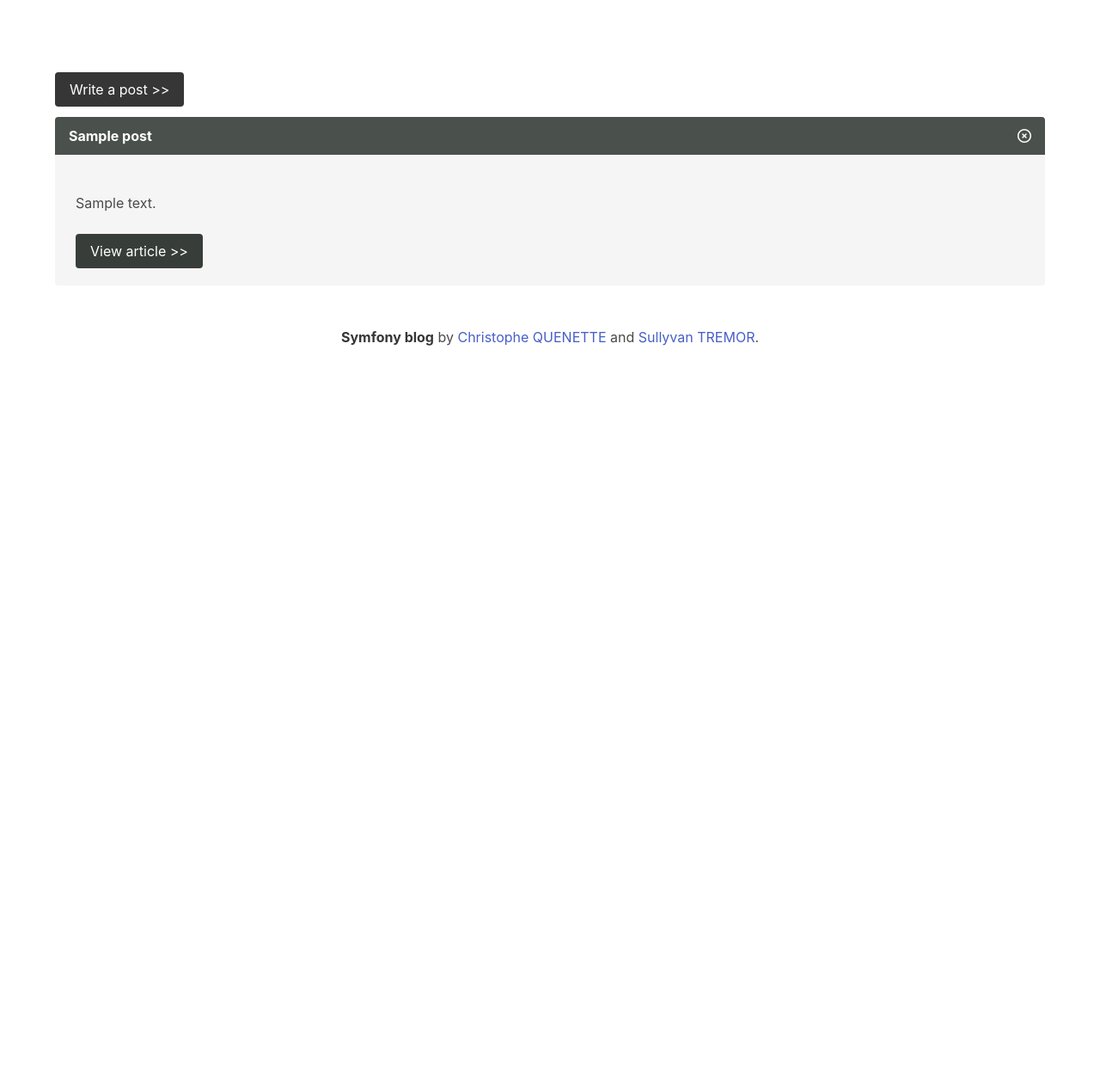
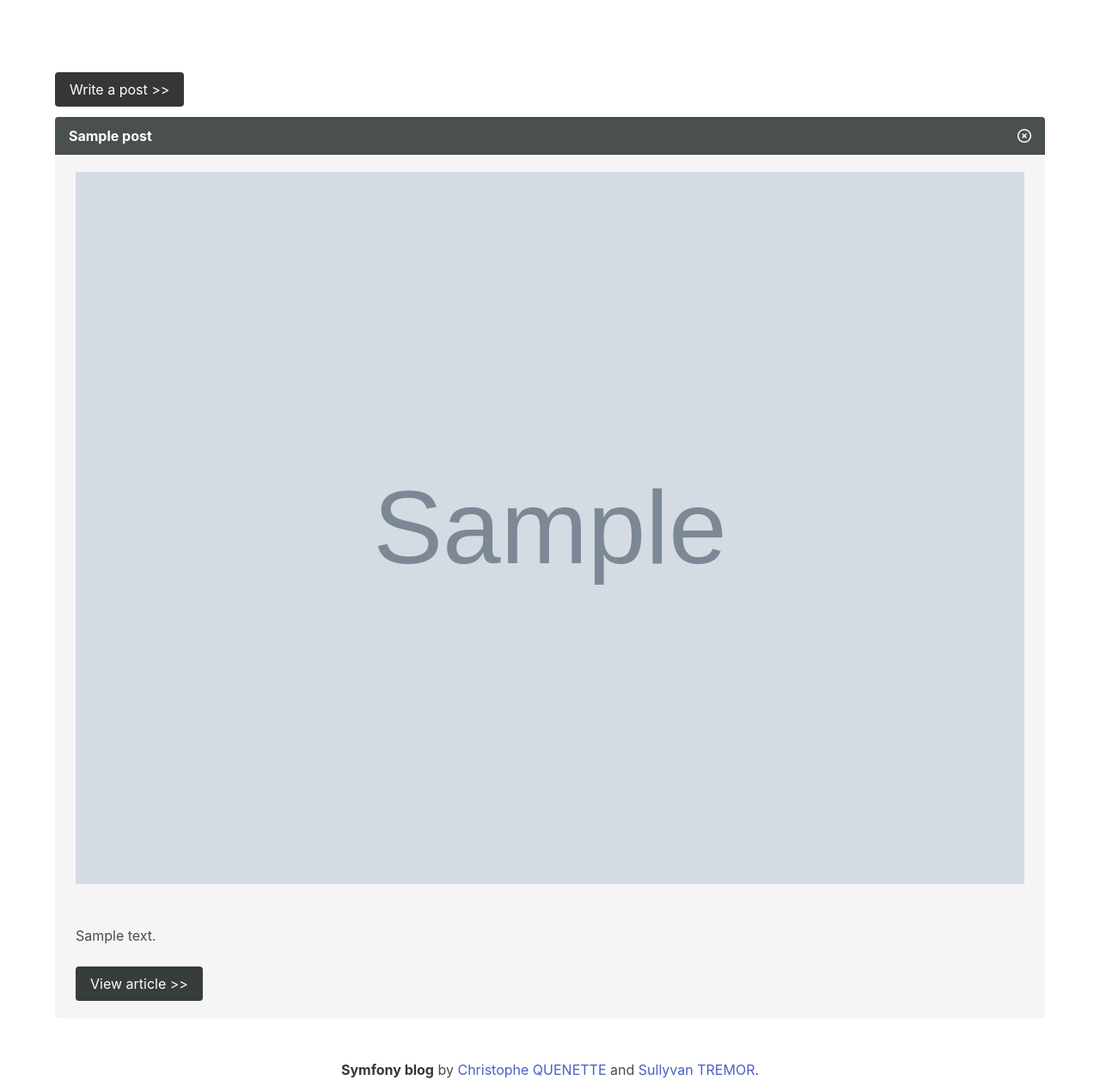
Before and after one commit to cmamon/symfony-blog, a Symfony app: template templates/post/index.html.twig in a window 1280 px wide. Shown: the part 152-1408 px from the top of the page at 86% size. Before the commit the page ends 554 px from the top, so only its background shows below. Run offline with Twig, Linux system fonts and the light colour scheme; the template is opened without the code that fills it: most values are stand-ins (such as "Sample title", 1, 10 or a date in 2020); grey boxes marked "Sample" are stand-in pictures; style sheets or scripts are compiled from the project's sources; some libraries are stand-ins or nearby versions.

Commit message:
Display the file in a post

```diff
--- a/templates/post/index.html.twig
+++ b/templates/post/index.html.twig
@@ -8,6 +8,7 @@
       <h1 class="title">Welcome on our wonderful blog</h1>
     </div>
   </section>
+
   <section class="section">
     <div class="container">
 
@@ -21,13 +22,18 @@
 
       {% for post in posts %}
         <article class="message {% if loop.index0 == 0 %} is_lastness {% endif %}">
+
           <div class="message-header {% if loop.index0 == 0 %} is_lastness {% endif %}">
+
             <p>{{ posts[loop.revindex0].name }}</p>
               <a href="{{ path('post_delete', {'id': posts[loop.revindex0].id}) }}">
                 <i class="far fa-times-circle" ></i>
               </a>
           </div>
           <div class="message-body">
+            <figure class="image" style="margin-left: auto;margin-right: auto;">
+              <img src="{{ asset('files/images/' ~ posts[loop.revindex0].image) }}"><br>
+            </figure>
             <em>{{ posts[loop.revindex0].publicationDate.format('H:i \o\n l jS F Y') }} </em><br>
             {{ posts[loop.revindex0].content }}
             <br><br>
```
